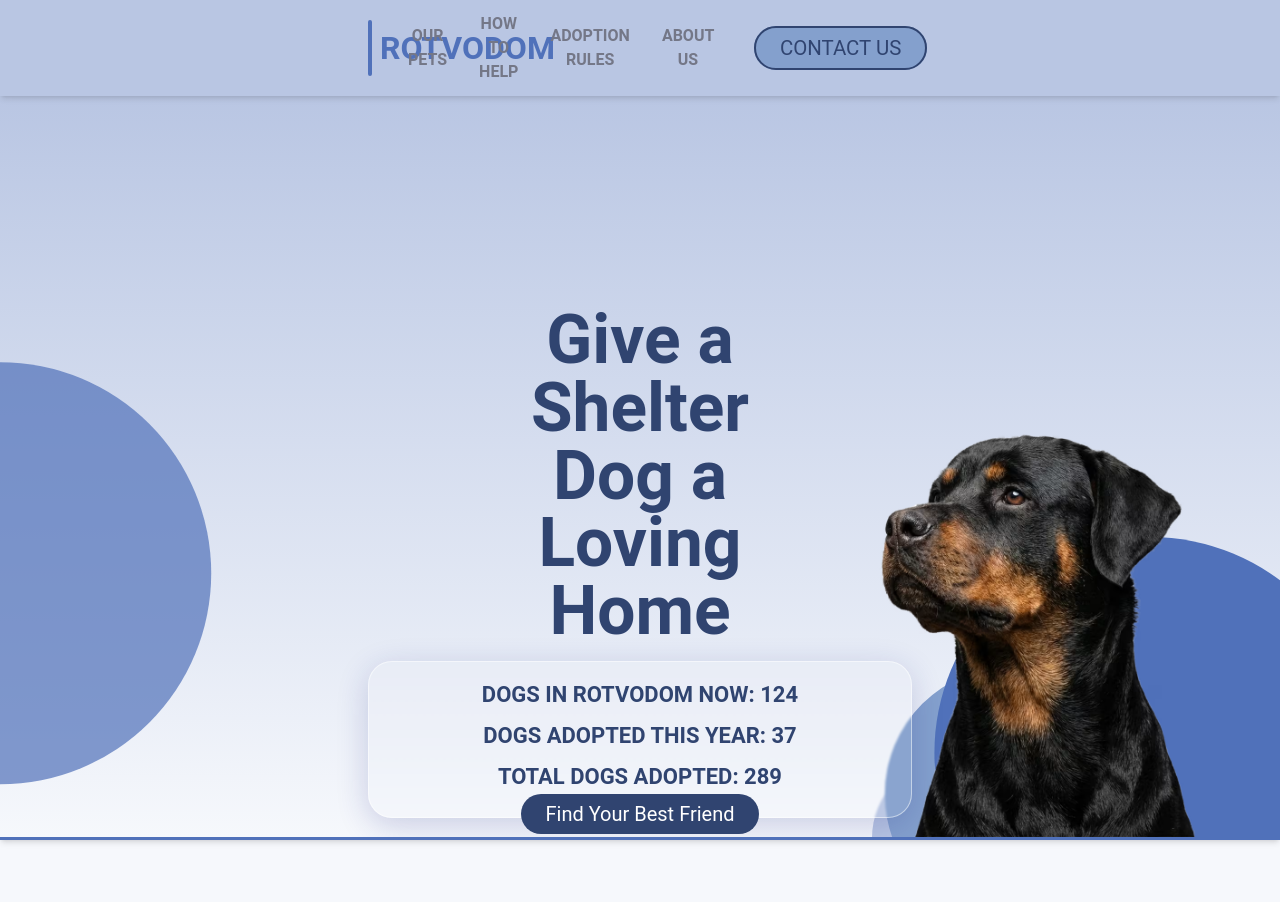
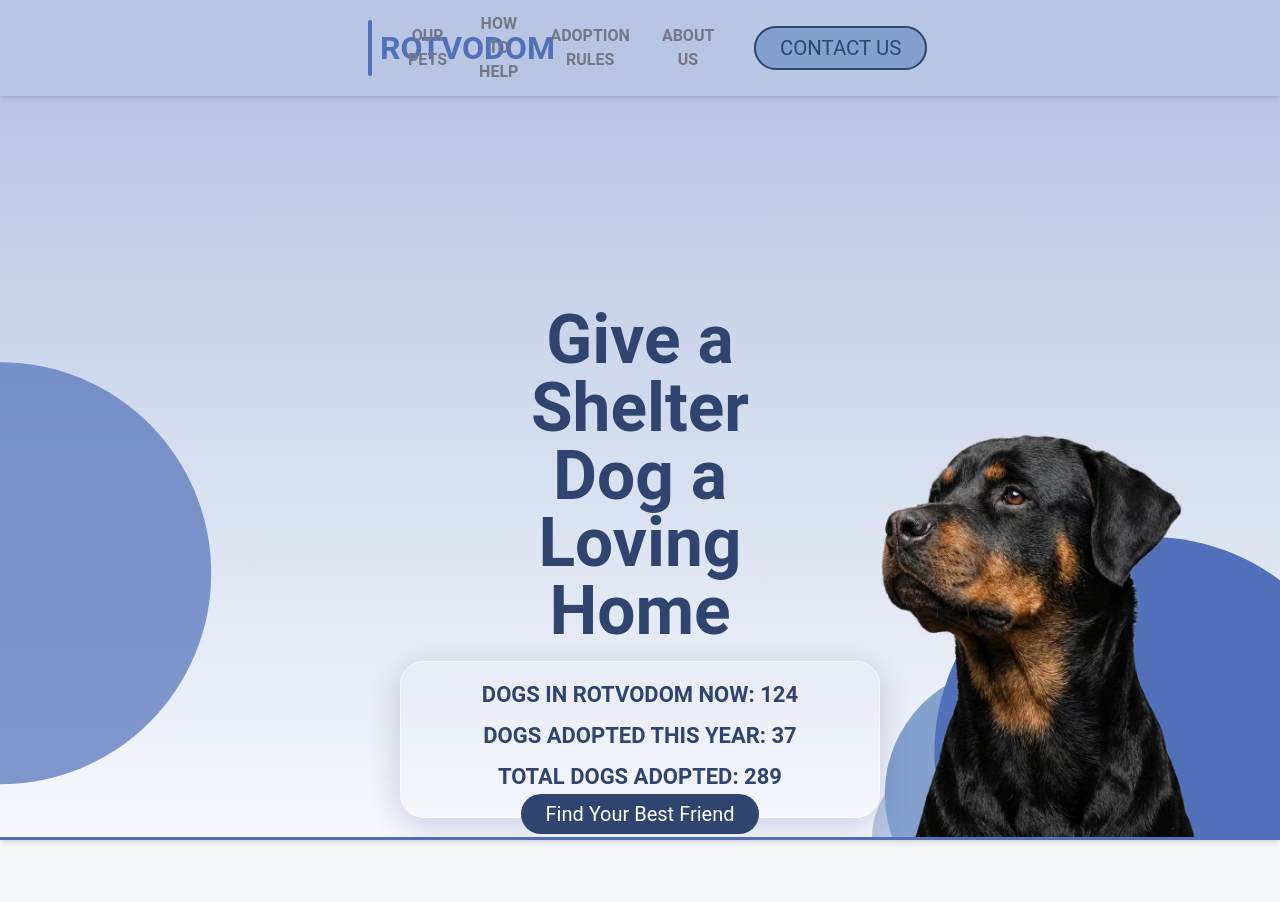
Before and after one commit to bavayra/dog-shelter, a React (Vite) app: page / in a window 1280 px wide. Shown: the top 902 px of the page. Built offline with nearby package versions, Linux system fonts and the light colour scheme; a web font is replaced by a local one.

Commit message:
style(Hero-1280): decreased w of the stats container

```diff
--- a/src/styles/custom-breakpoints.css
+++ b/src/styles/custom-breakpoints.css
@@ -398,19 +398,13 @@
     min-width: fit-content;
     white-space: nowrap;
   }
-
-  /* Hero statistics */
   .glass-card {
     font-size: 1.375rem;
-    max-width: 34rem;
+    max-width: 30rem;
   }
-
-  /* Hero CTA button */
   .btn-text-large {
     font-size: 1.25rem;
   }
-
-  /* Hero decorative circles (bottom-right) */
   .hero-circle-xl {
     width: 27rem;
     height: 27rem;
```
